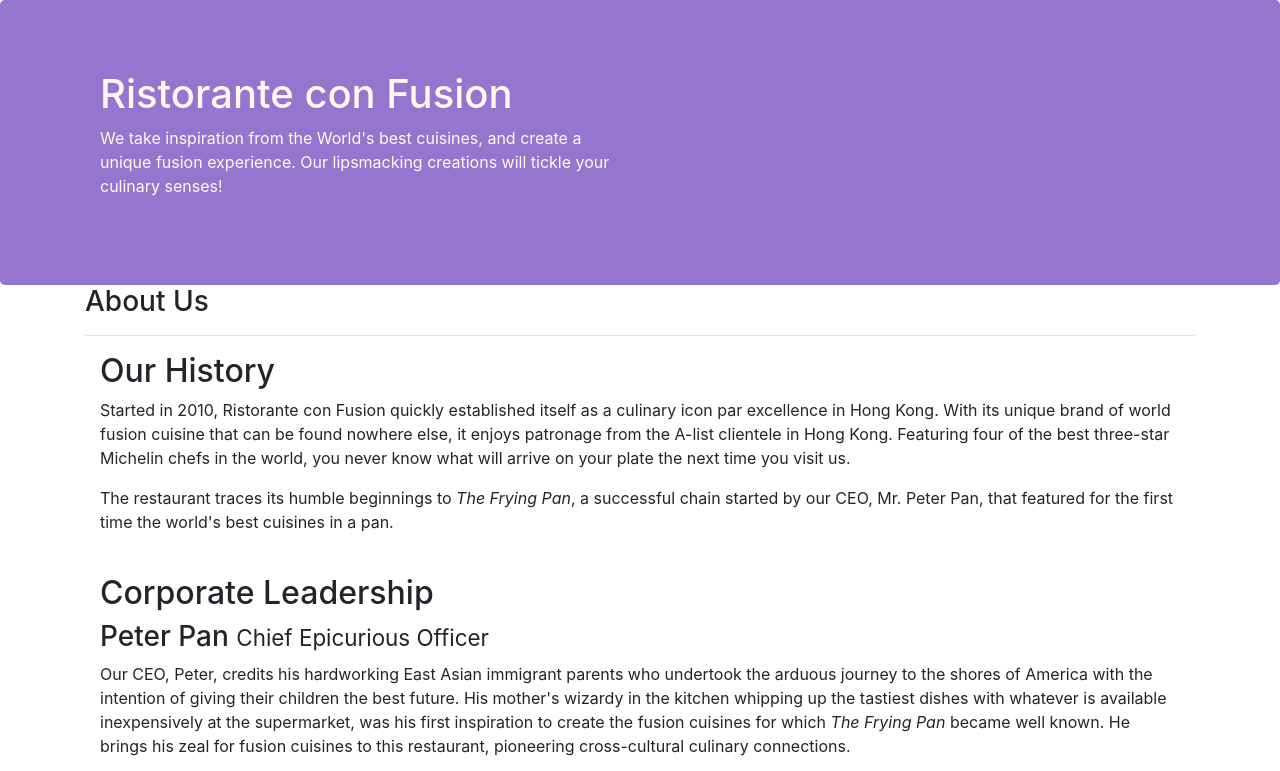
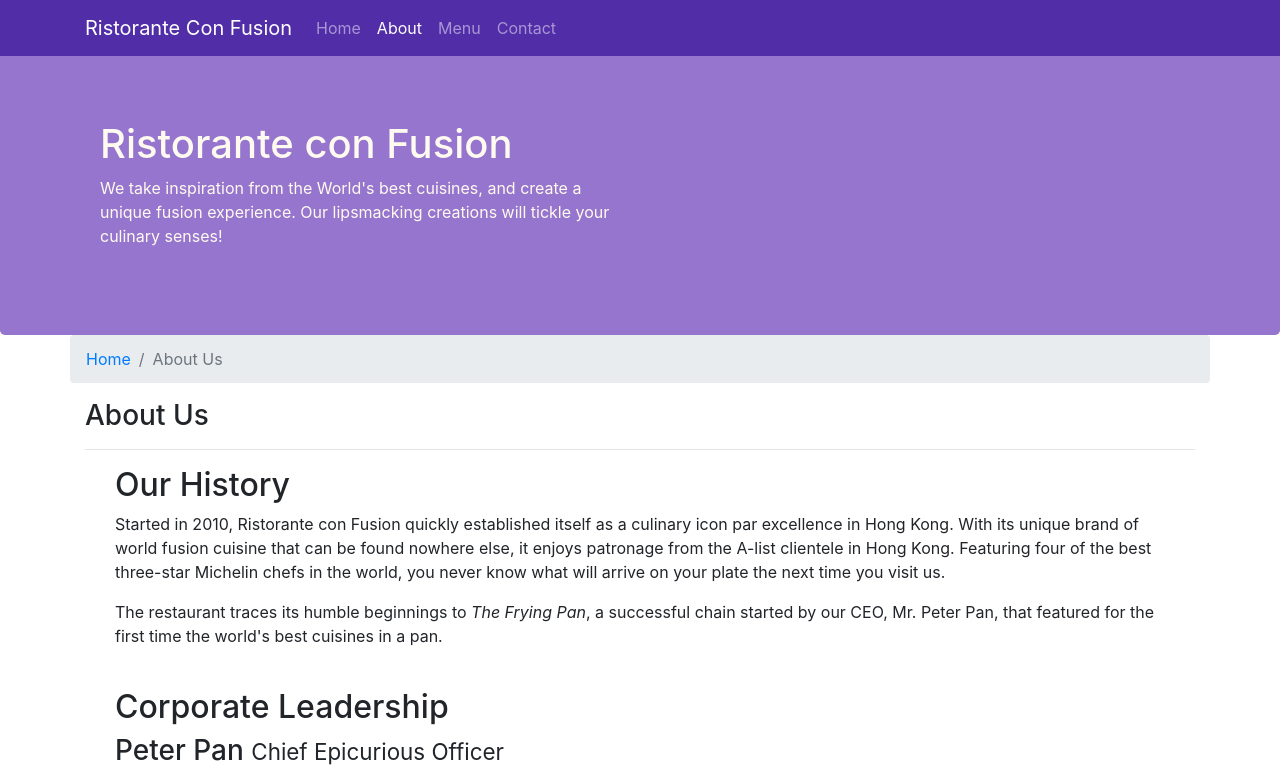
Before and after one commit to Debasnan10/BootstrapTraining, a website: page aboutus.html in a window 1280 px wide. Shown: the top 771 px of the page. Drawn offline with nearby package versions, Linux system fonts and the light colour scheme.

Commit message:
navigation bar and breadcrumbs

```diff
--- a/aboutus.html
+++ b/aboutus.html
@@ -14,7 +14,17 @@
 </head>
 
 <body>
-
+    <nav class="navbar navbar-dark navbar-expand-sm fixed-top">
+        <div class="container">
+           <a class="navbar-brand" href="#">Ristorante Con Fusion</a>
+                <ul class="navbar-nav mr-auto">
+                    <li class="nav-item"><a class="nav-link" href="./index.html">Home</a></li>
+                    <li class="nav-item active"><a class="nav-link" href="#">About</a></li>
+                    <li class="nav-item"><a class="nav-link" href="#">Menu</a></li>
+                    <li class="nav-item"><a class="nav-link" href="#">Contact</a></li>
+                </ul>
+        </div>
+    </nav>
     <header class="jumbotron">
         <div class="container">
             <div class="row row-header">
@@ -29,9 +39,13 @@
         </div>
     </header>
 
-    <div>
-        <div class="container">
-            <div>
+    <div class="container">
+        <div class="row">
+            <ol class="col-12 breadcrumb">
+                <li class="breadcrumb-item"><a href="./index.html">Home</a></li>
+                <li class="breadcrumb-item active">About Us</li>
+            </ol>
+            <div class="col-12">
                <h3>About Us</h3>
                <hr>
             </div>
@@ -81,7 +95,7 @@
                 <div class="col-4 offset-1 col-sm-2">
                     <h5>Links</h5>
                     <ul class="list-unstyled">
-                        <li><a href="#">Home</a></li>
+                        <li><a href="./index.html">Home</a></li>
                         <li><a href="#">About</a></li>
                         <li><a href="#">Menu</a></li>
                         <li><a href="#">Contact</a></li>
--- a/css/styles.css
+++ b/css/styles.css
@@ -28,3 +28,13 @@
     margin: 0px;
     color: #0f0f0f;
 }
+
+body{
+    padding: 50px 0px 0px 0px;
+    z-index: 0;
+
+}
+
+.navbar-dark{
+    background-color: #512DA8;
+}
```
Also changed, not shown: index.html (+16 -1 lines).
